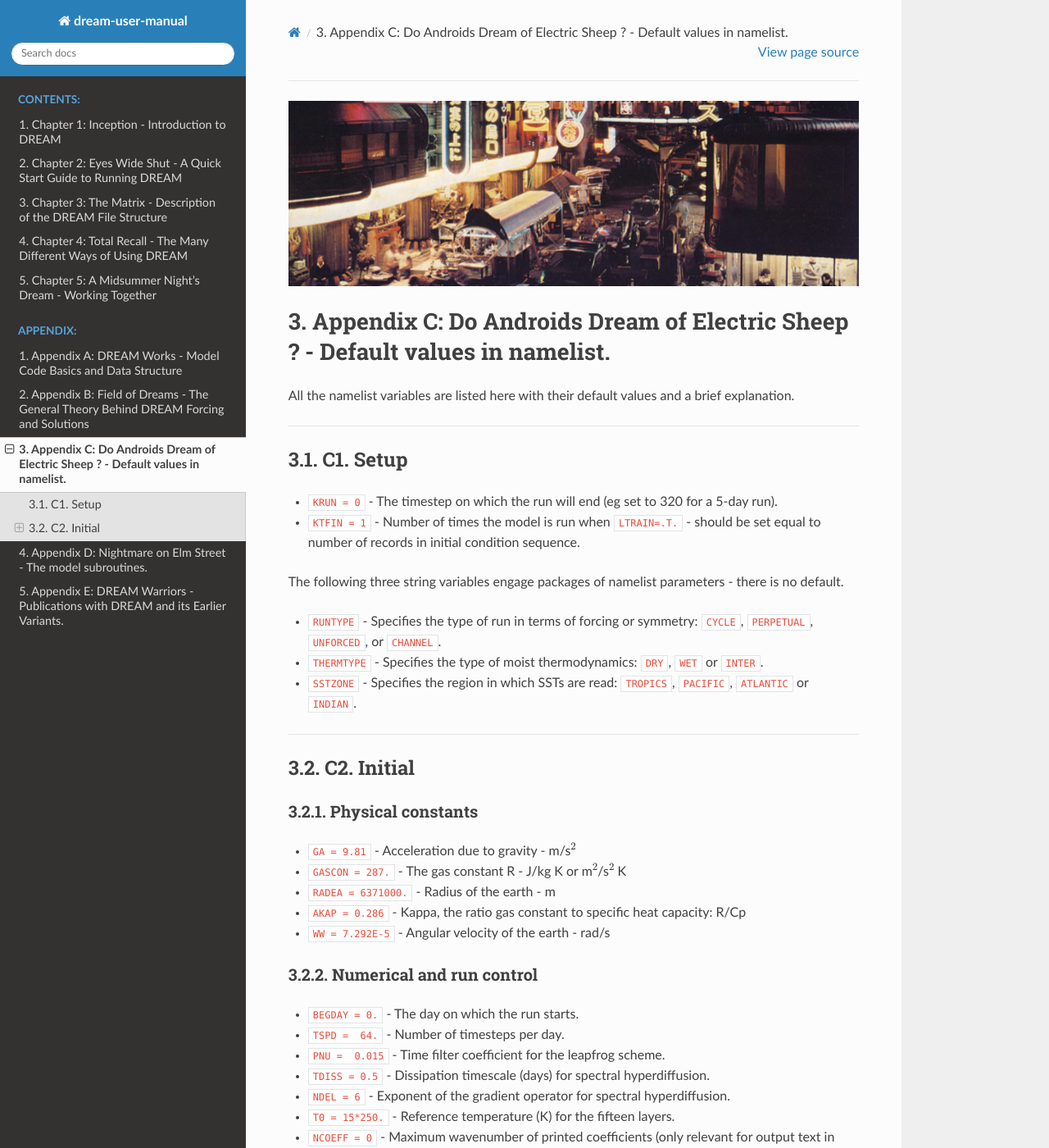
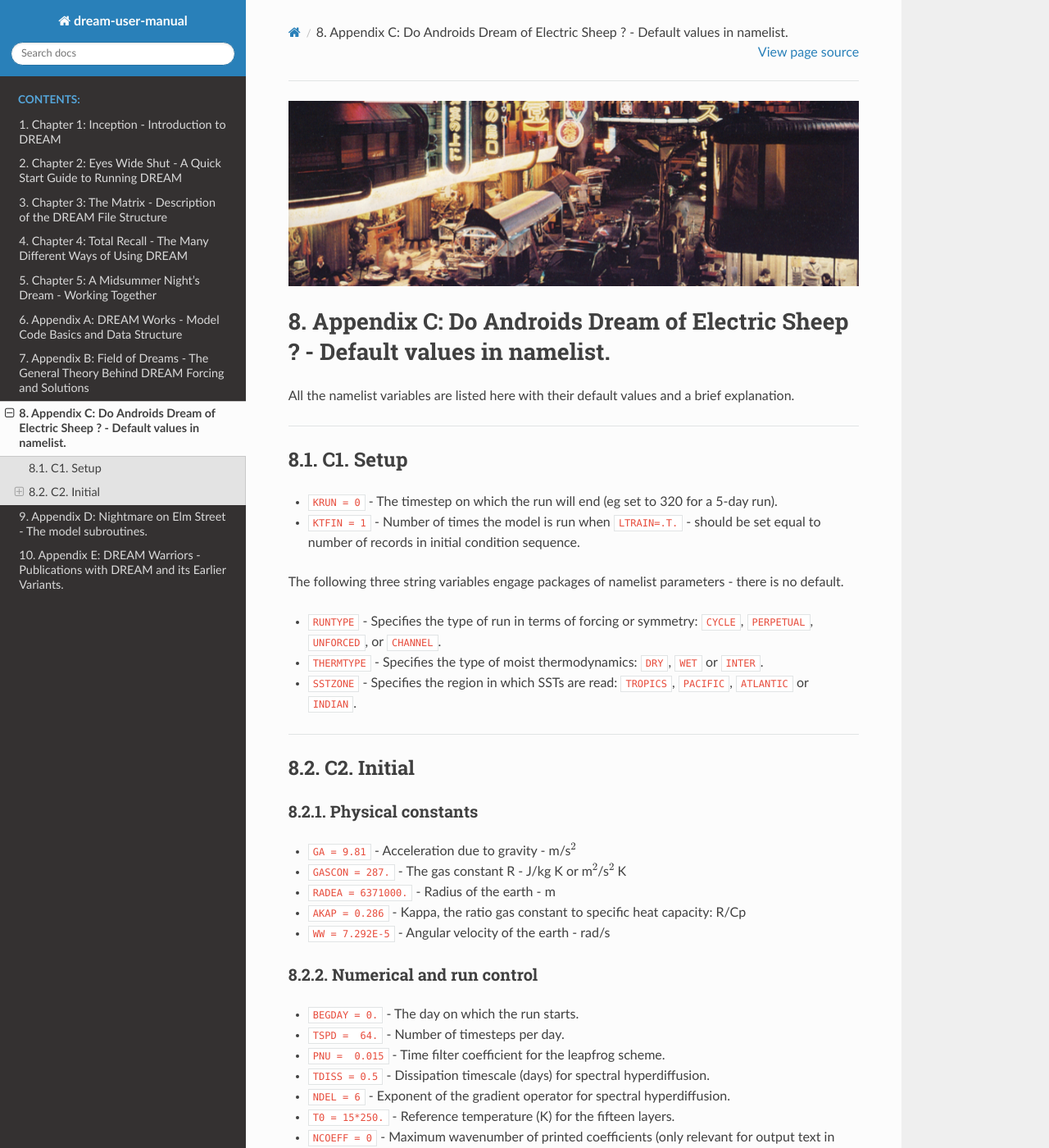
Before and after one commit to dream-gcm/usermanual, a Sphinx documentation site: the page built from source/AppendixC.md, in a window 1280 px wide and 1400 px high. Shown: the whole window at 82% size. Built offline with Sphinx 7.4.7 and the Read the Docs theme 2.0.0, drawn with Linux system fonts in a browser that asks for light colours; some of the changed text lies outside the part shown.

Commit message:
Update index.rst

```diff
--- a/source/index.rst
+++ b/source/index.rst
@@ -24,12 +24,6 @@ You can browse this manual on-line here, or download it in pdf by clicking on "R
    Chapter3
    Chapter4
    Chapter5
-
-.. toctree::
-   :maxdepth: 3
-   :caption: Appendix:
-   :numbered: 3
-
    AppendixA
    AppendixB
    AppendixC
```
